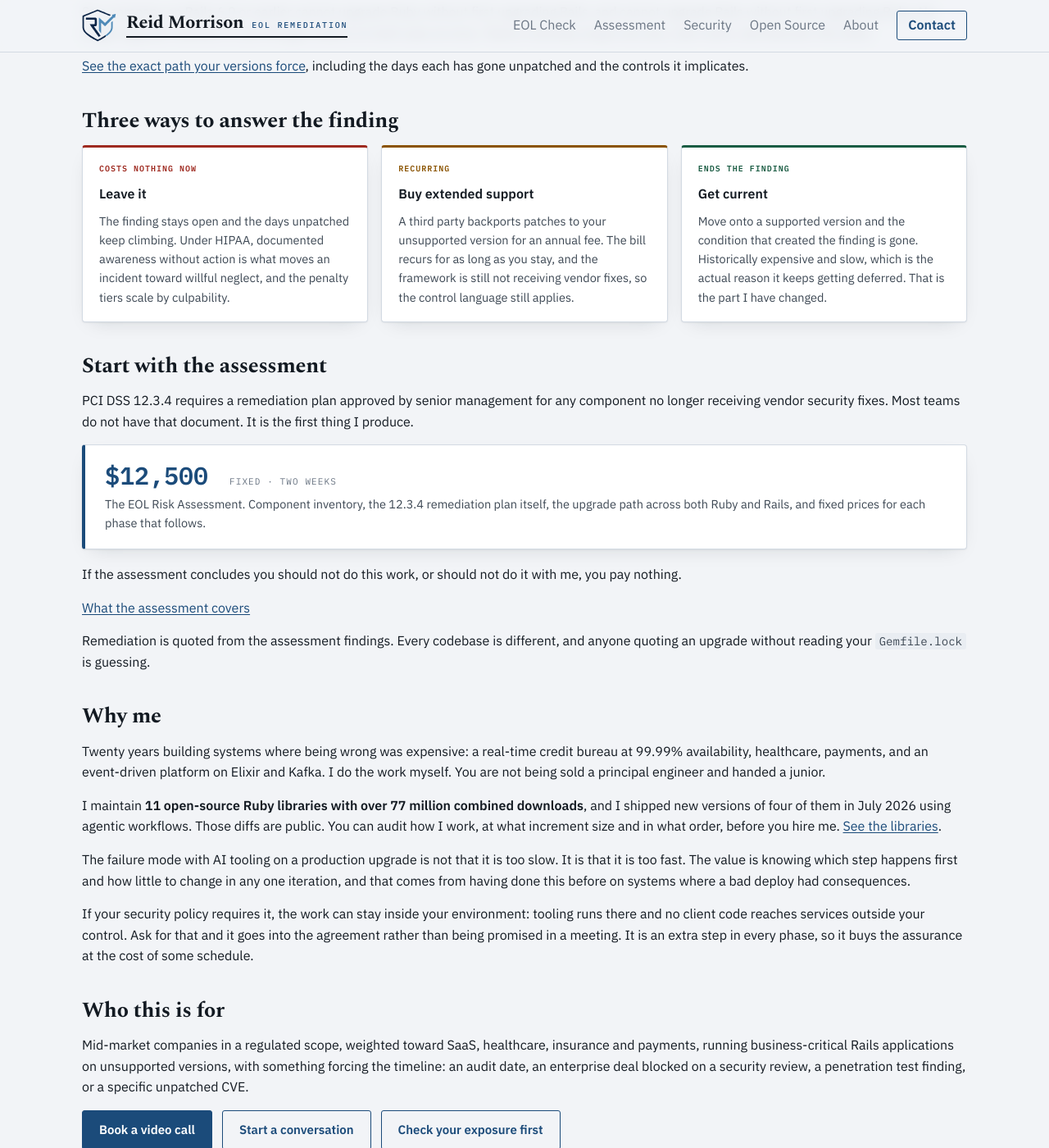
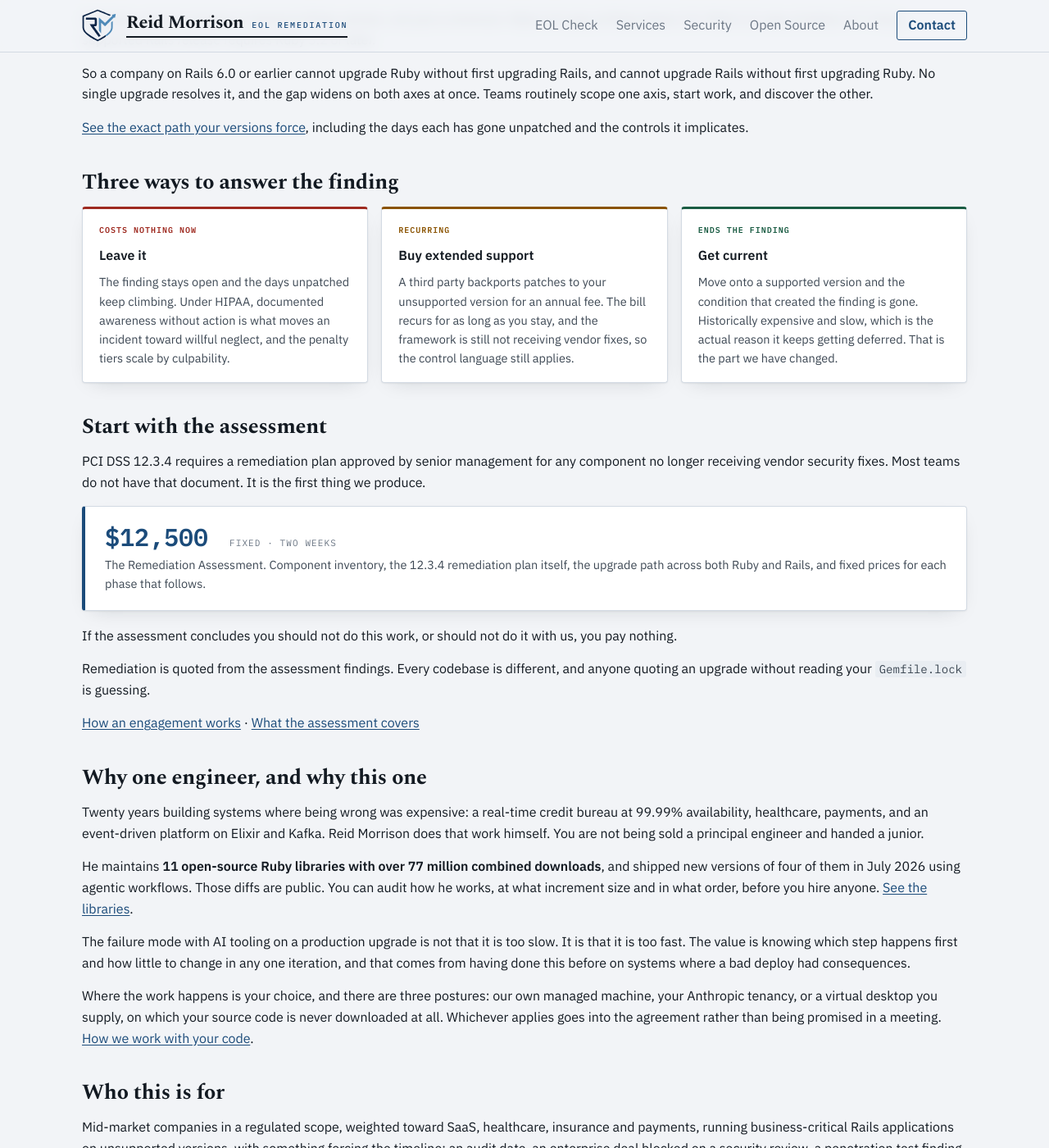
Before and after one commit to reidmorrison/reidmorrison.com, a Jekyll site: the page built from index.md, in a window 1280 px wide and 1400 px high, scrolled down 580 px. Shown: the whole window at 82% size. Built offline with Jekyll 4.4.1, drawn with Linux system fonts in a browser that asks for light colours; some of the changed text lies outside the part shown.

Commit message:
Add /services, rename the product, and speak as the company
Nothing on the site stated the model as a sequence: /assessment described step
one in depth and mentioned step two in a paragraph. /services says the whole
thing in one screen and hands off to /assessment for the detail.

It takes the "Assessment" nav slot rather than growing the bar, which
topbar.css records as full at six items. /assessment.html keeps its URL,
because LinkedIn points at it, and carries `nav_parent: services.html` so the
Services item stays lit while it is being read.

The product is renamed EOL Risk Assessment to Remediation Assessment. "Risk
assessment" is compliance-advisory language, which is the framing an E&O
underwriter must never see and a client could later claim they were owed an
opinion under. "Remediation" is software work, which is what is sold.

The hero now carries the offer, because the corporation has no descriptor to
carry it: "Your Rails version is an audit finding. We close it at a fixed
price", with a standfirst that names fixed-price upgrades off end-of-life
software and says the model is not Rails-only. `tagline` and `description` in
_config.yml were rewritten to match, since those are what search results and
link previews show.

The selling pages move into the company voice, because the counterparty is a
corporation rather than a person: index, services, assessment and contact say
"we", and name Reid where naming him is the point ("Reid does the work
himself", "Reid replies personally"). About and Open Source stay first person;
the experience and the libraries are his and that is what those pages are for.
The counterparty is named outright on /assessment under the price, on /contact
under a new "What happens next", and on /about under "You get me".

/contact gets the gated procurement-line marker that /security already had, so
the pair is added on the same day and neither is forgotten.

Three selling pages stopped restating the hosting posture and now name the
three choices in one sentence and link /security, which is where they are set
out in full and kept correct.

The "everything below Rails 8.1 is unsupported" line from the plan is not used:
Rails 8.0 is supported until 7 November 2026. /services renders the claim from
_data/eol.yml instead, so it cannot go stale.

Co-Authored-By: Claude Opus 5 <noreply@anthropic.com>

```diff
--- a/_includes/topbar.html
+++ b/_includes/topbar.html
@@ -7,6 +7,13 @@
   convention and the only way a sixth destination fits. topbar.css records that
   the bar holds one line down to about 820px at the floor sizes, and that budget
   is spent. Adding another nav item means removing one.
+
+  "Services" took the "Assessment" slot on 2026-09-03 under exactly that rule.
+  /assessment.html is still live and still linked from LinkedIn; it is now
+  reached from /services.html, which describes both steps and hands off to it
+  for the detail. It sets `nav_parent: services.html` in its front matter so
+  the Services item stays lit while you are reading it, which is why the active
+  test below has a third clause.
 
   The wordmark stays typographic: the 2px rule under the name is the same
   device that sits under every page title, so the mark reads as part of this
@@ -25,10 +32,10 @@
       {% include logo-mark.svg %}
       <span class="brand-type"><span class="brand-name">Reid Morrison</span><span class="brand-sub">EOL Remediation</span></span>
     </a>
-    {% assign nav_items = "/eol/=EOL Check,assessment.html=Assessment,security.html=Security,open-source.html=Open Source,about.html=About" | split: ',' %}
+    {% assign nav_items = "/eol/=EOL Check,services.html=Services,security.html=Security,open-source.html=Open Source,about.html=About" | split: ',' %}
     <nav class="nav">
       {% for item in nav_items %}{% assign pair = item | split: '=' %}
-      <a href="{{ pair[0] | relative_url }}"{% if pair[0] == current_page or pair[0] == page.url %} class="active" aria-current="page"{% endif %}>{{ pair[1] }}</a>
+      <a href="{{ pair[0] | relative_url }}"{% if pair[0] == current_page or pair[0] == page.url or pair[0] == page.nav_parent %} class="active" aria-current="page"{% endif %}>{{ pair[1] }}</a>
       {% endfor %}
       <a href="{{ '/contact.html' | relative_url }}" class="nav-cta{% if current_page == 'contact.html' %} active{% endif %}">Contact</a>
     </nav>
--- a/index.md
+++ b/index.md
@@ -1,15 +1,16 @@
 ---
 layout: default
 title: EOL Remediation for Rails
-heading: Your Rails version is an audit finding.
+heading: Your Rails version is an audit finding. We close it at a fixed price.
 standfirst: >-
-  I remove end-of-life findings from production applications at regulated
-  companies. Fixed price, in weeks rather than quarters, by the engineer who
-  does the work.
+  Reid Morrison Inc. upgrades production applications off end-of-life software
+  and hands them back on a supported version, in weeks rather than quarters.
+  Rails and Ruby first. The same fixed-price model fits any upgrade, migration
+  or maintenance backlog with a compliance date attached.
 description: >-
   Reid Morrison Inc. End-of-life remediation for Rails applications in
-  PCI DSS, SOC 2, HIPAA and ISO 27001 scope. EOL Risk Assessment, $12,500 fixed,
-  two weeks.
+  PCI DSS, SOC 2, HIPAA and ISO 27001 scope. Remediation Assessment, $12,500
+  fixed, two weeks.
 ---
 
 {% assign r72 = site.data.eol.rails | where: "v", "7.2" | first %}
@@ -24,8 +25,8 @@ description: >-
 
 Rails {{ r72.v }} stopped receiving security patches on
 {{ r72.eol | date: "%-d %B %Y" }}. Rails {{ r80.v }} follows on
-{{ r80.eol | date: "%-d %B %Y" }}, which leaves Rails
-{{ site.data.eol.target_rails }} as the only series still supported. Ruby
+{{ r80.eol | date: "%-d %B %Y" }}, and after that Rails
+{{ site.data.eol.target_rails }} is the only series still receiving them. Ruby
 {{ ruby32.v }} went end of life on {{ ruby32.eol | date: "%-d %B %Y" }}.
 
 If you are assessed against PCI DSS, SOC 2, HIPAA or ISO 27001, that is not a
@@ -62,7 +63,7 @@ the days each has gone unpatched and the controls it implicates.
   <div class="option option--ok">
     <p class="verdict">Ends the finding</p>
     <h3>Get current</h3>
-    <p>Move onto a supported version and the condition that created the finding is gone. Historically expensive and slow, which is the actual reason it keeps getting deferred. That is the part I have changed.</p>
+    <p>Move onto a supported version and the condition that created the finding is gone. Historically expensive and slow, which is the actual reason it keeps getting deferred. That is the part we have changed.</p>
   </div>
 </div>
 
@@ -70,34 +71,35 @@ the days each has gone unpatched and the controls it implicates.
 
 PCI DSS 12.3.4 requires a remediation plan approved by senior management for
 any component no longer receiving vendor security fixes. Most teams do not have
-that document. It is the first thing I produce.
+that document. It is the first thing we produce.
 
 <div class="price" markdown="0">
   <span class="price-figure">$12,500</span>
   <span class="price-terms">Fixed &middot; Two weeks</span>
-  <p>The EOL Risk Assessment. Component inventory, the 12.3.4 remediation plan itself, the upgrade path across both Ruby and Rails, and fixed prices for each phase that follows.</p>
+  <p>The Remediation Assessment. Component inventory, the 12.3.4 remediation plan itself, the upgrade path across both Ruby and Rails, and fixed prices for each phase that follows.</p>
 </div>
 
 If the assessment concludes you should not do this work, or should not do it
-with me, you pay nothing.
-
-[What the assessment covers]({{ '/assessment.html' | relative_url }})
+with us, you pay nothing.
 
 Remediation is quoted from the assessment findings. Every codebase is
 different, and anyone quoting an upgrade without reading your `Gemfile.lock` is
 guessing.
 
-## Why me
+[How an engagement works]({{ '/services.html' | relative_url }}) &middot;
+[What the assessment covers]({{ '/assessment.html' | relative_url }})
+
+## Why one engineer, and why this one
 
 Twenty years building systems where being wrong was expensive: a real-time
 credit bureau at 99.99% availability, healthcare, payments, and an event-driven
-platform on Elixir and Kafka. I do the work myself. You are not being sold a
-principal engineer and handed a junior.
+platform on Elixir and Kafka. Reid Morrison does that work himself. You are not
+being sold a principal engineer and handed a junior.
 
-I maintain **11 open-source Ruby libraries with over 77 million combined
-downloads**, and I shipped new versions of four of them in July 2026 using
-agentic workflows. Those diffs are public. You can audit how I work, at what
-increment size and in what order, before you hire me.
+He maintains **11 open-source Ruby libraries with over 77 million combined
+downloads**, and shipped new versions of four of them in July 2026 using
+agentic workflows. Those diffs are public. You can audit how he works, at what
+increment size and in what order, before you hire anyone.
 [See the libraries]({{ '/open-source.html' | relative_url }}).
 
 The failure mode with AI tooling on a production upgrade is not that it is too
@@ -105,11 +107,11 @@ slow. It is that it is too fast. The value is knowing which step happens first
 and how little to change in any one iteration, and that comes from having done
 this before on systems where a bad deploy had consequences.
 
-If your security policy requires it, the work can stay inside your environment:
-tooling runs there and no client code reaches services outside your control. Ask
-for that and it goes into the agreement rather than being promised in a meeting.
-It is an extra step in every phase, so it buys the assurance at the cost of some
-schedule.
+Where the work happens is your choice, and there are three postures: our own
+managed machine, your Anthropic tenancy, or a virtual desktop you supply, on
+which your source code is never downloaded at all. Whichever applies goes into
+the agreement rather than being promised in a meeting.
+[How we work with your code]({{ '/security.html' | relative_url }}).
 
 ## Who this is for
 
```
Also changed, not shown: about.md (+13 -9 lines), assessment.md (+26 -19 lines), contact.md (+33 -11 lines), services.md (added, +113 -0 lines).
